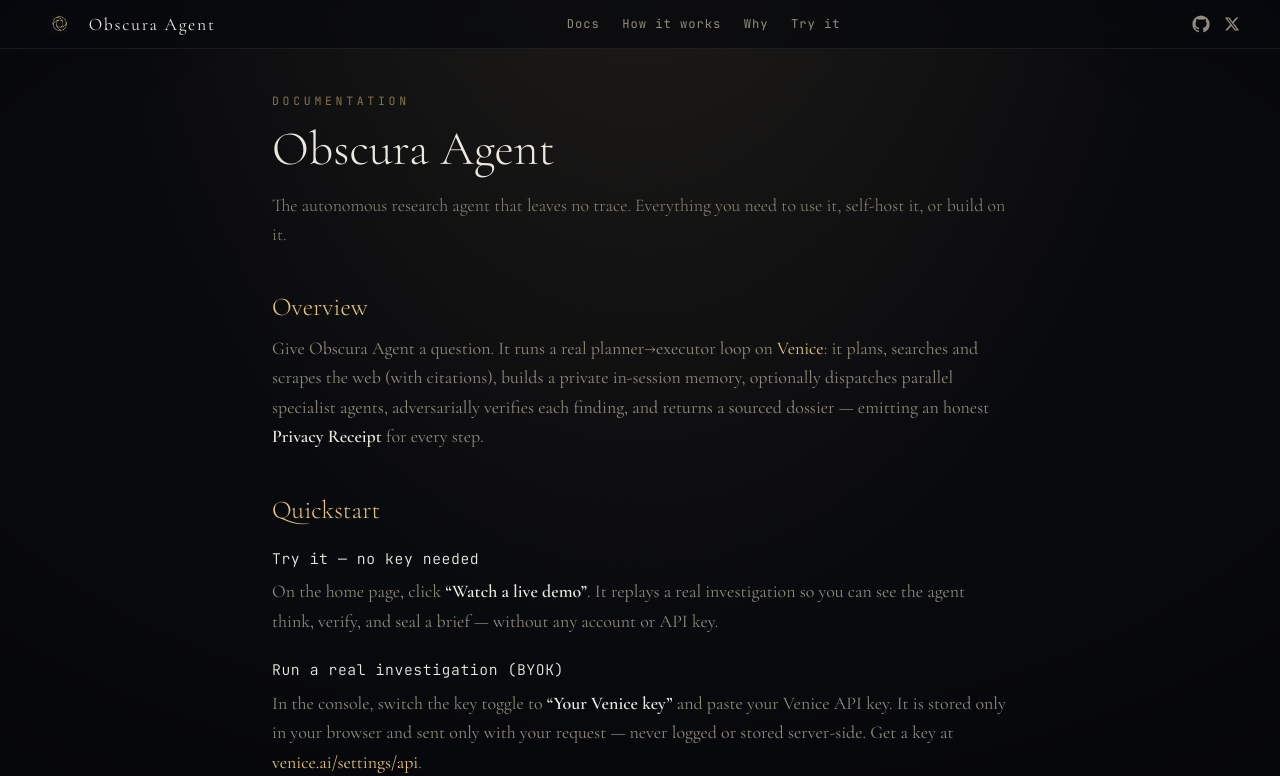
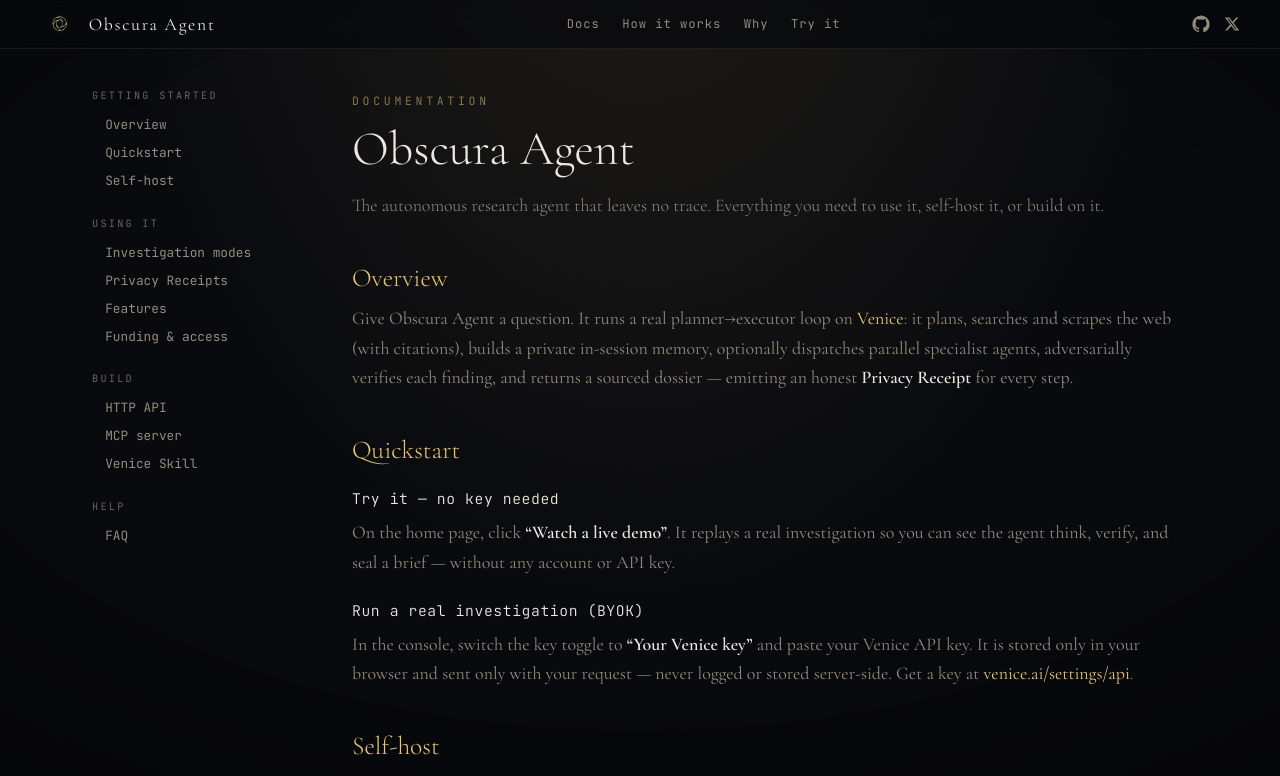
Before and after one commit to obscura-agents/obscura-agent, a Next.js app: page /docs in a window 1280 px wide. Shown: the top 776 px of the page. Built offline with nearby package versions, Linux system fonts and the light colour scheme.

Commit message:
feat(docs): sidebar nav layout (two-column, grouped sections) like a proper docs site

```diff
--- a/src/app/docs/page.tsx
+++ b/src/app/docs/page.tsx
@@ -5,9 +5,57 @@
   description: "How to use, self-host, and build on Obscura Agent.",
 };
 
+const NAV = [
+  {
+    group: "Getting started",
+    links: [
+      { href: "#overview", label: "Overview" },
+      { href: "#quickstart", label: "Quickstart" },
+      { href: "#selfhost", label: "Self-host" },
+    ],
+  },
+  {
+    group: "Using it",
+    links: [
+      { href: "#modes", label: "Investigation modes" },
+      { href: "#receipts", label: "Privacy Receipts" },
+      { href: "#features", label: "Features" },
+      { href: "#funding", label: "Funding & access" },
+    ],
+  },
+  {
+    group: "Build",
+    links: [
+      { href: "#api", label: "HTTP API" },
+      { href: "#mcp", label: "MCP server" },
+      { href: "#skill", label: "Venice Skill" },
+    ],
+  },
+  {
+    group: "Help",
+    links: [{ href: "#faq", label: "FAQ" }],
+  },
+];
+
 export default function Docs() {
   return (
-    <main className="app doc">
+    <main className="docs-layout">
+      <aside className="docs-side">
+        <nav>
+          {NAV.map((g) => (
+            <div className="docs-group" key={g.group}>
+              <span className="docs-group-title">{g.group}</span>
+              {g.links.map((l) => (
+                <a key={l.href} href={l.href}>
+                  {l.label}
+                </a>
+              ))}
+            </div>
+          ))}
+        </nav>
+      </aside>
+
+      <article className="doc">
         <span className="eyebrow">Documentation</span>
         <h1>Obscura Agent</h1>
         <p className="lede">
@@ -28,8 +76,8 @@
         <h3>Try it — no key needed</h3>
         <p>
           On the home page, click <strong>“Watch a live demo”</strong>. It replays a real
-        investigation so you can see the agent think, verify, and seal a brief — without any account
-        or API key.
+          investigation so you can see the agent think, verify, and seal a brief — without any
+          account or API key.
         </p>
         <h3>Run a real investigation (BYOK)</h3>
         <p>
@@ -38,7 +86,8 @@
           logged or stored server-side. Get a key at{" "}
           <a href="https://venice.ai/settings/api">venice.ai/settings/api</a>.
         </p>
-      <h3>Self-host</h3>
+
+        <h2 id="selfhost">Self-host</h2>
         <pre>
           <code>{`git clone https://github.com/obscura-agents/obscura-agent.git
 cd obscura-agent
@@ -49,13 +98,13 @@
 
         <h2 id="modes">Investigation modes</h2>
         <p>
-        <strong>Recon</strong> (default) — private-tier Venice models with web search, scraping, and
-        function calling. This is where the legwork happens.
+          <strong>Recon</strong> (default) — private-tier Venice models with web search, scraping,
+          and function calling. This is where the legwork happens.
         </p>
         <p>
-        <strong>Vault</strong> — a final, tool-free synthesis routed through an end-to-end-encrypted
-        (<code>e2ee-</code>) model with <code>enable_e2ee</code>. The receipt reports the value Venice
-        echoes back, so privacy is never over-claimed.
+          <strong>Vault</strong> — a final, tool-free synthesis routed through an
+          end-to-end-encrypted (<code>e2ee-</code>) model with <code>enable_e2ee</code>. The receipt
+          reports the value Venice echoes back, so privacy is never over-claimed.
         </p>
 
         <h2 id="receipts">Privacy Receipts</h2>
@@ -69,12 +118,12 @@
             or anonymized
           </li>
           <li>
-          <code>e2ee_applied</code> — read from the echoed <code>venice_parameters.enable_e2ee</code>
-          , not assumed
+            <code>e2ee_applied</code> — read from the echoed{" "}
+            <code>venice_parameters.enable_e2ee</code>, not assumed
           </li>
           <li>
-          <code>attestation</code> — <code>pending</code> until the live TEE attestation endpoint is
-          verified; never claimed as proven before then
+            <code>attestation</code> — <code>pending</code> until the live TEE attestation endpoint
+            is verified; never claimed as proven before then
           </li>
         </ul>
 
@@ -121,21 +170,23 @@
           </li>
         </ul>
 
-      <h2 id="developers">Developers</h2>
-      <h3>HTTP API</h3>
+        <h2 id="api">HTTP API</h2>
         <p>
           <code>POST /api/research</code> with <code>{`{ "question": "…" }`}</code> returns a
-        Server-Sent Events stream of <code>status</code>, <code>activity</code>, <code>receipt</code>
-        , <code>plan</code>, <code>dossier</code>, <code>vault</code>, <code>cover</code>, and{" "}
-        <code>audio</code> events (terminated by <code>data: [DONE]</code>). Optional body fields:{" "}
-        <code>veniceApiKey</code>, <code>deep</code>, <code>model</code>, <code>persona</code>.
+          Server-Sent Events stream of <code>status</code>, <code>activity</code>,{" "}
+          <code>receipt</code>, <code>plan</code>, <code>dossier</code>, <code>vault</code>,{" "}
+          <code>cover</code>, and <code>audio</code> events (terminated by <code>data: [DONE]</code>
+          ). Optional body fields: <code>veniceApiKey</code>, <code>deep</code>, <code>model</code>,{" "}
+          <code>persona</code>.
         </p>
-      <h3>MCP server</h3>
+
+        <h2 id="mcp">MCP server</h2>
         <p>
-        Run <code>npm run mcp</code> to expose a <code>research</code> tool over stdio — drop it into
-        Cursor, Claude, or any MCP client.
+          Run <code>npm run mcp</code> to expose a <code>research</code> tool over stdio — drop it
+          into Cursor, Claude, or any MCP client.
         </p>
-      <h3>Venice Skill</h3>
+
+        <h2 id="skill">Venice Skill</h2>
         <p>
           <code>skills/obscura-agent/SKILL.md</code> packages the agent as a Venice Agent Skill so
           other runtimes can discover and use it.
@@ -146,8 +197,8 @@
           <strong>Do I need an account?</strong> No — no account, no login, ever.
         </p>
         <p>
-        <strong>Is it free?</strong> The app is free to host; inference is funded by you (BYOK) or by
-        a wallet (x402). The demo needs nothing.
+          <strong>Is it free?</strong> The app is free to host; inference is funded by you (BYOK) or
+          by a wallet (x402). The demo needs nothing.
         </p>
         <p>
           <strong>Does it store my data?</strong> No. Venice retains nothing; your key stays in your
@@ -159,6 +210,7 @@
             ← Back to the app
           </a>
         </p>
+      </article>
     </main>
   );
 }
--- a/src/app/globals.css
+++ b/src/app/globals.css
@@ -1000,10 +1000,63 @@
 }
 
 /* ---------- docs page ---------- */
+.docs-layout {
+  display: grid;
+  grid-template-columns: 220px minmax(0, 1fr);
+  gap: 2.5rem;
+  width: 100%;
+  max-width: 1160px;
+  margin: 0 auto;
+  padding: 2.5rem clamp(1.2rem, 4vw, 2rem) 5rem;
+  align-items: start;
+  position: relative;
+  z-index: 3;
+}
+.docs-side {
+  position: sticky;
+  top: 72px;
+  align-self: start;
+  max-height: calc(100svh - 96px);
+  overflow-y: auto;
+}
+.docs-group {
+  margin-bottom: 1.4rem;
+  display: flex;
+  flex-direction: column;
+  gap: 0.05rem;
+}
+.docs-group-title {
+  font-family: var(--font-mono);
+  font-size: 0.64rem;
+  letter-spacing: 0.22em;
+  text-transform: uppercase;
+  color: var(--muted-2);
+  margin-bottom: 0.5rem;
+}
+.docs-side a {
+  font-family: var(--font-mono);
+  font-size: 0.8rem;
+  color: var(--muted);
+  padding: 0.32rem 0.7rem;
+  border-left: 2px solid transparent;
+  transition: all 0.25s var(--ease);
+}
+.docs-side a:hover {
+  color: var(--gold);
+  border-left-color: var(--gold-dim);
+  background: rgba(232, 199, 122, 0.05);
+}
 .doc {
-  max-width: 800px;
-  margin: 0 auto;
+  max-width: 820px;
   padding-bottom: 5rem;
+}
+@media (max-width: 820px) {
+  .docs-layout {
+    grid-template-columns: 1fr;
+  }
+  .docs-side {
+    display: none;
+  }
 }
 .doc h1 {
   font-size: clamp(2rem, 5vw, 3rem);
```
Lines whose indentation alone changed are shown as unchanged.
